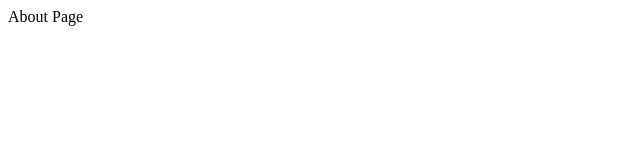
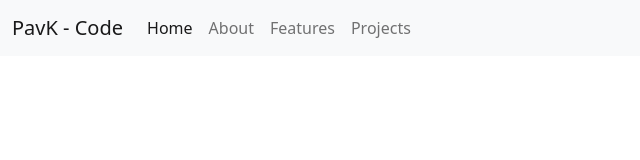
Before and after one commit to pavkcode/pavkcode.github.io, a plain HTML site: page about.html in a window 1280 px wide. Shown: the whole page, without its empty margins (0-640 px from the left). Drawn offline with nearby package versions, Linux system fonts and the light colour scheme.

Commit message:
Update about.html

```diff
--- a/about.html
+++ b/about.html
@@ -1 +1,61 @@
-About Page
+<!doctype html>
+
+<html lang="en">
+
+  <head>
+
+    <meta charset="utf-8">
+
+    <meta name="viewport" content="width=device-width, initial-scale=1">
+
+    <link href="https://cdn.jsdelivr.net/npm/bootstrap@5.0.2/dist/css/bootstrap.min.css" rel="stylesheet" integrity="sha384-EVSTQN3/azprG1Anm3QDgpJLIm9Nao0Yz1ztcQTwFspd3yD65VohhpuuCOmLASjC" crossorigin="anonymous">
+
+    <title>Pavk-Code</title>
+
+  </head>
+
+  <body>
+
+    <header>
+
+        <nav class="navbar navbar-expand-lg navbar-light bg-light">
+
+            <div class="container-fluid">
+
+              <a class="navbar-brand" href="#">PavK - Code</a>
+
+              <button class="navbar-toggler" type="button" data-bs-toggle="collapse" data-bs-target="#navbarNavAltMarkup" aria-controls="navbarNavAltMarkup" aria-expanded="false" aria-label="Toggle navigation">
+
+                <span class="navbar-toggler-icon"></span>
+
+              </button>
+
+              <div class="collapse navbar-collapse" id="navbarNavAltMarkup">
+
+                <div class="navbar-nav">
+
+                  <a class="nav-link active" aria-current="page" href="index.html">Home</a>
+
+<a class="nav-link" href="about.html">About</a>
+
+                  <a class="nav-link" href="#">Features</a>
+
+                  <a class="nav-link" href="#">Projects</a>
+
+                </div>
+
+              </div>
+
+            </div>
+
+          </nav>
+
+    </header>
+
+
+
+    <script src="https://cdn.jsdelivr.net/npm/bootstrap@5.0.2/dist/js/bootstrap.bundle.min.js" integrity="sha384-MrcW6ZMFYlzcLA8Nl+NtUVF0sA7MsXsP1UyJoMp4YLEuNSfAP+JcXn/tWtIaxVXM" crossorigin="anonymous"></script>
+
+  </body>
+
+</html>
```
